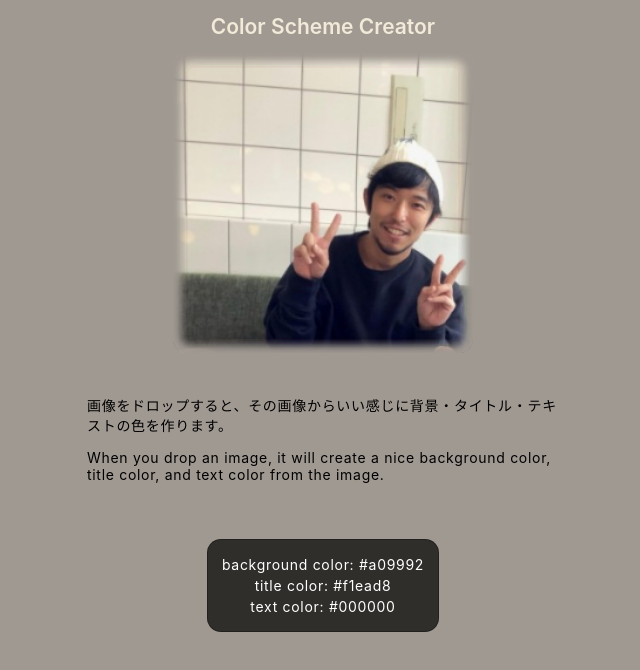
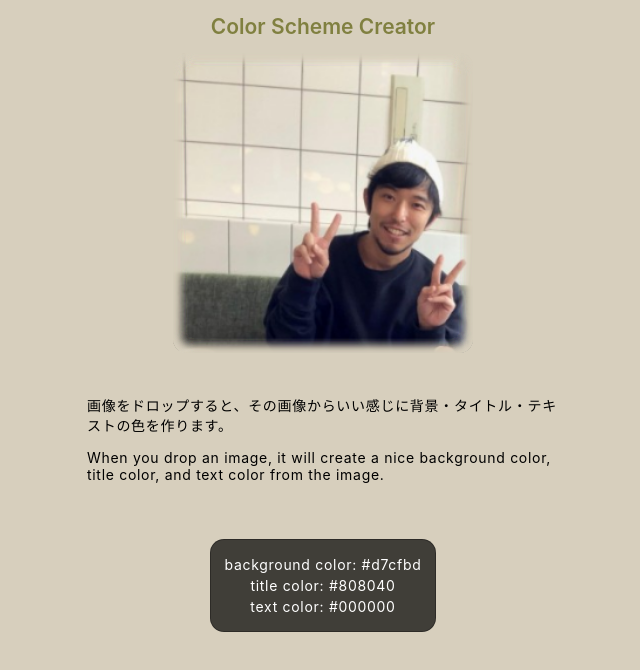
Before and after one commit to nariyu/colorschemecreator, a Next.js app: page / in a window 1280 px wide. Shown: the top 670 px of the page, without its empty margins (317-957 px from the left). Built offline with nearby package versions, Linux system fonts and the light colour scheme.

Commit message:
Improve color detect

```diff
--- a/src/example/components/mainview.tsx
+++ b/src/example/components/mainview.tsx
@@ -1,4 +1,4 @@
-import { createColorScheme } from 'example/tools/detectcolors';
+import { createColorScheme } from 'example/tools/createcolorscheme';
 import { useCallback, useEffect, useState } from 'react';
 import { disassemblyColor } from 'shared/utils/colorutil';
 import { blobToImage } from 'shared/utils/imageutil';
--- a/src/example/tools/detectcolors.ts
+++ b/src/example/tools/createcolorscheme.ts
@@ -1,5 +1,3 @@
-import { rgb2int } from 'shared/utils/colorutil';
-
 export const createColorScheme = (
   image:
     | HTMLImageElement
@@ -19,8 +17,8 @@ export const createColorScheme = (
   const sw = image.width;
   const sh = image.height;
 
-  // 処理しやすいように最大200x200にリサイズする
-  const scale = Math.min(1, Math.min(200 / sw, 200 / sh));
+  // 処理しやすいように最大150x150にリサイズする
+  const scale = Math.min(1, Math.min(150 / sw, 150 / sh));
 
   // 作業用画像の幅と高さ
   const dw = Math.floor(sw * scale);
@@ -32,7 +30,8 @@ export const createColorScheme = (
   canvas.height = dh;
   const context = canvas.getContext('2d') as CanvasRenderingContext2D;
 
-  // 白で塗りつぶす
+  // defaultBackgroundColorで塗りつぶす
+  // 透明かもしれないからね
   context.fillStyle = defaultBackgroundColor;
   context.beginPath();
   context.rect(0, 0, dw, dh);
@@ -41,23 +40,25 @@ export const createColorScheme = (
 
   // canvas に転写
   context.drawImage(image, 0, 0, sw, sh, 0, 0, dw, dh);
-  const imageData = context.getImageData(0, 0, sw, sh).data;
+  const sourceImageData = context.getImageData(0, 0, dw, dh).data;
+  const destImageData = Uint8ClampedArray.from(sourceImageData);
+  posterize(sourceImageData, destImageData, dw, dh, 5);
 
   // 1. 背景色を決定
-  // 雑だけど 1x1 の画像にリサイズして色をとります。中央付近の色になるっぽい。
+  // 雑だけど小さくリサイズして左上の色をとります。
   backgroundColor = (() => {
+    const size = 5;
     const canvas = document.createElement('canvas');
-    canvas.width = 1;
-    canvas.height = 1;
+    canvas.width = size;
+    canvas.height = size;
     const context = canvas.getContext('2d') as CanvasRenderingContext2D;
     context.fillStyle = defaultBackgroundColor;
     context.beginPath();
-    context.rect(0, 0, 1, 1);
+    context.rect(0, 0, size, size);
     context.closePath();
     context.fill();
-    context.drawImage(image, 0, 0, sw, sh, 0, 0, 1, 1);
-    const imageData = context.getImageData(0, 0, 1, 1).data;
-
+    context.drawImage(image, 0, 0, sw, sh, 0, 0, size, size);
+    const imageData = context.getImageData(0, 0, size, size).data;
     const backgroundColor = getPixel(imageData, 1, 0, 0);
     canvas.width = 0;
     canvas.height = 0;
@@ -65,18 +66,19 @@ export const createColorScheme = (
   })();
   backgroundBrightness = calculateBrightness(backgroundColor); // 背景色の明度
 
-  // 取得した色は再度取得しなくてもいいようにキャッシュして使い回す
+  // 取得した色は再度取得しなくてもいいようにキャッシュして使い回しましょう
   const colors: number[] = [];
 
-  let maxBrightDistance = -1; // 最大明度差
+  // 最大明度差
+  let maxBrightDistance = -1;
 
   // 2. テキスト色を決定
-  // 背景色との明度差が一番大きいもの
+  // 背景色との明度差が一番大きいものを抽出する
   textColor = (() => {
     let textColor = 0x000000;
-    for (let x = 0; x < dw; x += 1) {
-      for (let y = 0; y < dh; y += 1) {
-        const color = getPixel(imageData, dw, x, y);
+    for (let x = 0; x < dw; x += 3) {
+      for (let y = 0; y < dh; y += 3) {
+        const color = getPixel(destImageData, dw, x, y);
         colors.push(color);
         const brightness = calculateBrightness(color);
         if (
@@ -128,16 +130,14 @@ export const createColorScheme = (
         }
       }
 
-      if (titleColorMatched) {
-        break;
-      }
+      if (titleColorMatched) break;
     }
 
     // 背景色とタイトル色の明度差が小さければ適当な色を入れておく
     if (
       Math.abs(calculateBrightness(titleColor) - backgroundBrightness) <= 32
     ) {
-      titleColor = backgroundBrightness < 128 ? 0xcccccc : 0x333333;
+      titleColor = backgroundBrightness < 128 ? 0xdddddd : 0x222222;
     }
 
     return titleColor;
@@ -148,7 +148,6 @@ export const createColorScheme = (
   canvas.height = 0;
 
   return {
-    image,
     backgroundColor,
     backgroundBrightness,
     titleColor,
@@ -156,12 +155,9 @@ export const createColorScheme = (
   };
 };
 
-// 明度を計算する
-function calculateBrightness(color: number): number {
-  const r = (color >> 16) & 0xff;
-  const g = (color >> 8) & 0xff;
-  const b = color & 0xff;
-  return Math.round((r + g + b) / 3);
+// RGB を数字に変換
+function rgb2int(r: number, g: number, b: number) {
+  return (r << 16) + (g << 8) + b;
 }
 
 // ImageData から色を取得する
@@ -178,3 +174,36 @@ function getPixel(
 
   return rgb2int(r, g, b);
 }
+
+// 明度を計算する
+function calculateBrightness(color: number) {
+  const r = (color >> 16) & 0xff;
+  const g = (color >> 8) & 0xff;
+  const b = color & 0xff;
+  return Math.round((r + g + b) / 3);
+}
+
+// ポスタライズ
+function posterize(
+  source: Uint8ClampedArray,
+  dest: Uint8ClampedArray,
+  width: number,
+  height: number,
+  level = 5,
+) {
+  const n = width * height * 4;
+  const numLevels = clamp(level, 2, 256);
+  const numAreas = 256 / numLevels;
+  const numValues = 256 / (numLevels - 1);
+
+  for (let i = 0; i < n; i += 4) {
+    dest[i] = numValues * ((source[i] / numAreas) >> 0);
+    dest[i + 1] = numValues * ((source[i + 1] / numAreas) >> 0);
+    dest[i + 2] = numValues * ((source[i + 2] / numAreas) >> 0);
+    dest[i + 3] = source[i + 3];
+  }
+}
+
+function clamp(val: number, min: number, max: number) {
+  return Math.min(max, Math.max(min, val));
+}
--- a/src/shared/utils/colorutil.ts
+++ b/src/shared/utils/colorutil.ts
@@ -39,7 +39,6 @@ export const hsv2rgb = (h: number, s: number, v: number) => {
 };
 
 export const rgb2int = (r: number, g: number, b: number) =>
-  // tslint:disable-next-line: no-bitwise
   (r << 16) + (g << 8) + b;
 
 export const rgb2hex = (r: number, g: number, b: number) =>
```
